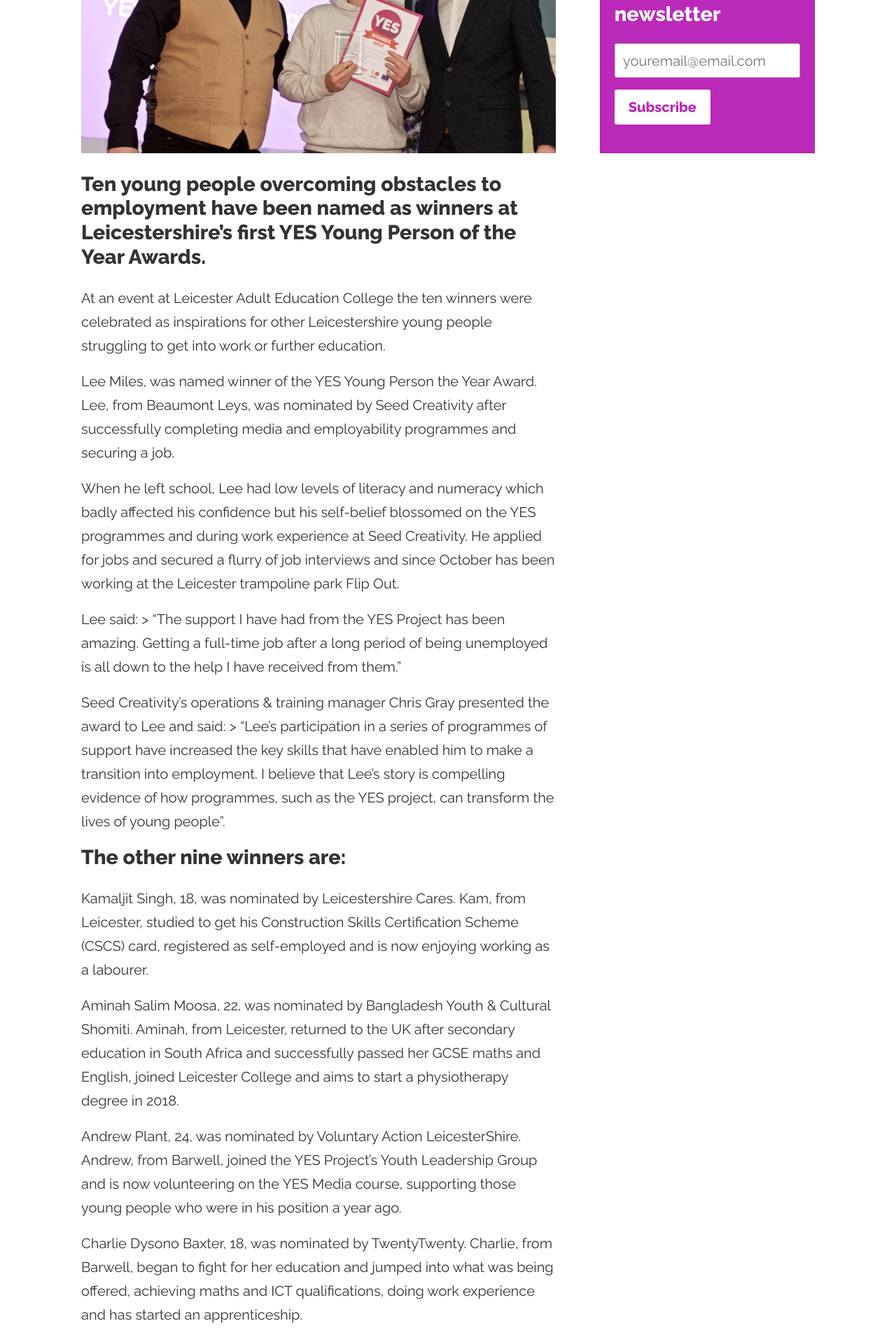
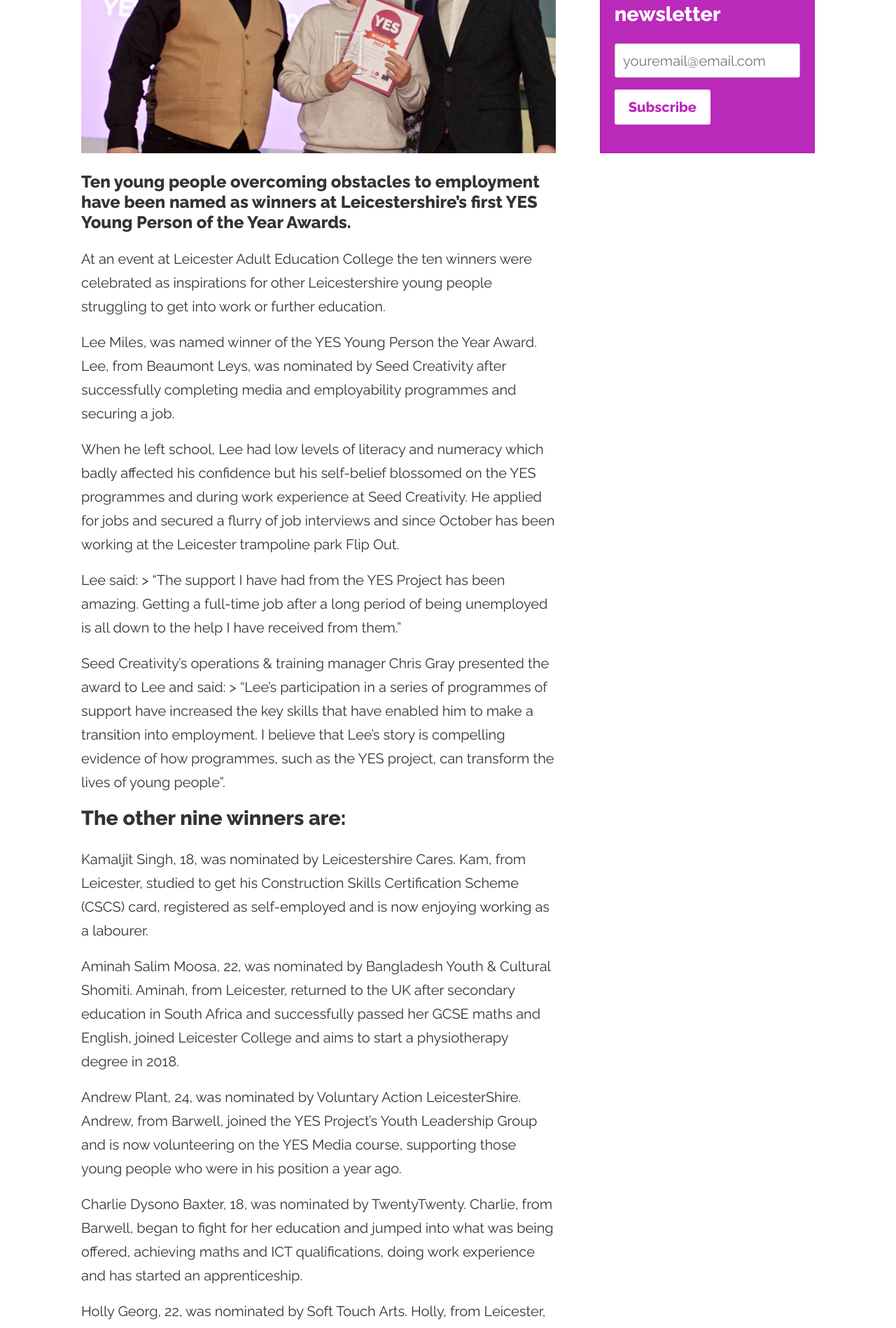
Before and after one commit to richardatval/www.yesproject.org, a Jekyll site: the page built from _posts/2017-12-19-yes-young-person-of-the-year-awards-2017.md, in a window 1280 px wide. Shown: the part 475-2373 px from the top of the page at 70% size. Built offline with Jekyll 4.4.1, drawn with Linux system fonts in a browser that asks for light colours; nearby versions of some CDN libraries.

```diff
--- a/_posts/2017-12-19-yes-young-person-of-the-year-awards-2017.md
+++ b/_posts/2017-12-19-yes-young-person-of-the-year-awards-2017.md
@@ -7,7 +7,7 @@ title: YES Young Person of the Year Awards 2017
 ---
 ![LEE Web-fullsize-web.png]({{site.baseurl}}/img/LEE Web-fullsize-web.png)
 
-### Ten young people overcoming obstacles to employment have been named as winners at Leicestershire’s first YES Young Person of the Year Awards.
+#### Ten young people overcoming obstacles to employment have been named as winners at Leicestershire’s first YES Young Person of the Year Awards.
 
 At an event at Leicester Adult Education College the ten winners were celebrated as inspirations for other Leicestershire young people struggling to get into work or further education.
 
```
